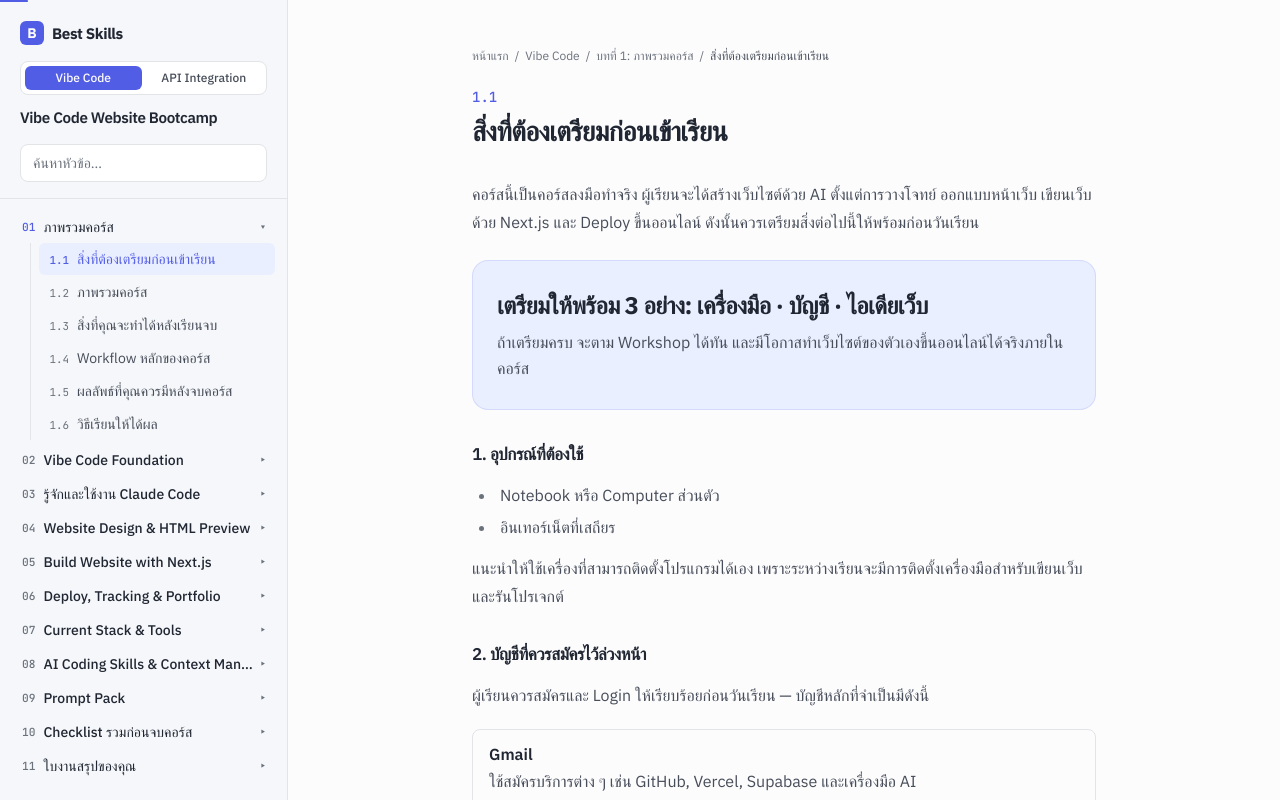
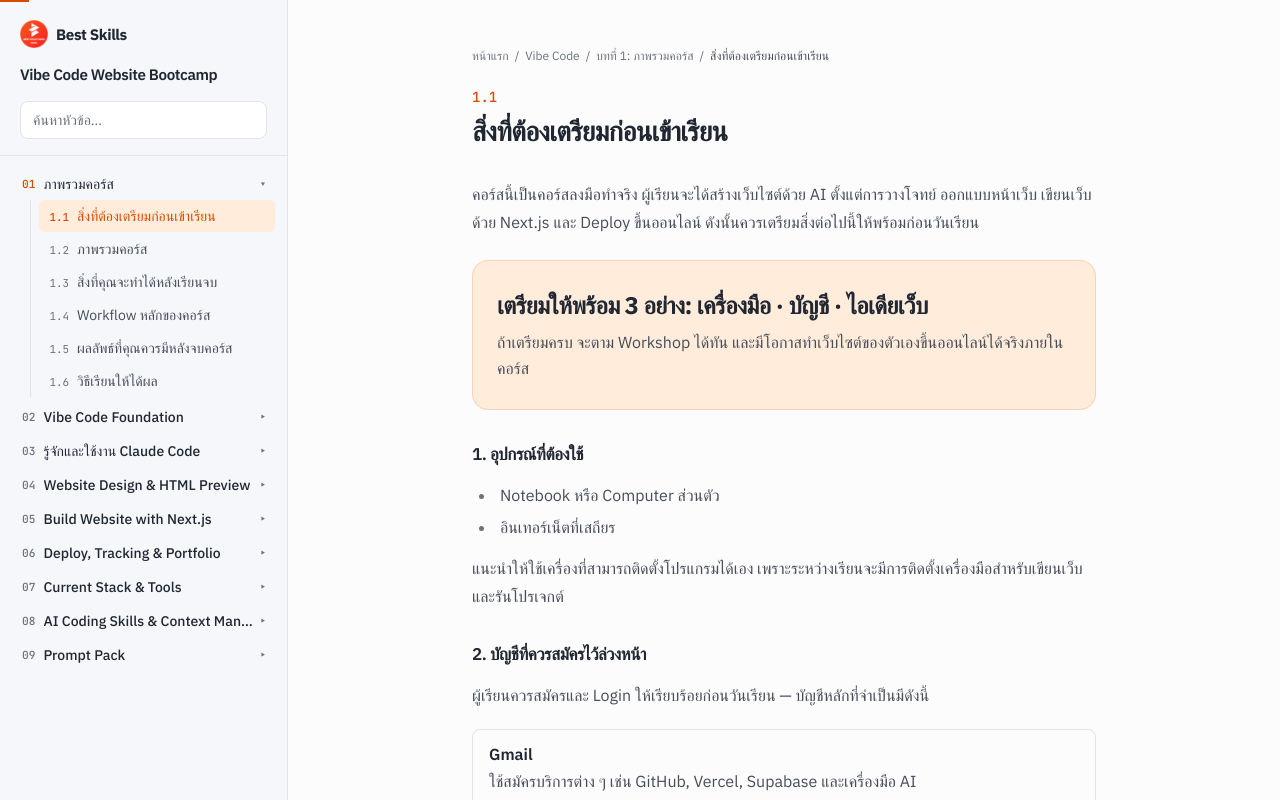
Before and after one commit to thanakitpw/instructional-media, a Next.js app: page /c/vibe-code/1/1 in a window 1280 px wide. Shown: the top 800 px of the page. Built offline with nearby package versions, Linux system fonts and the light colour scheme; a web font is replaced by a local one.

Commit message:
feat(ui): orange theme + Best Skills logo/favicon; remove course switcher, redirect / to vibe-code, drop vibe-code lessons 10-11

```diff
--- a/app/c/[course]/layout.tsx
+++ b/app/c/[course]/layout.tsx
@@ -1,5 +1,5 @@
 import { notFound } from 'next/navigation'
-import { getCourse, courses } from '@/lib/course'
+import { getCourse } from '@/lib/course'
 import { courseNav, flatSections } from '@/lib/course/nav'
 import Sidebar from '@/components/Sidebar'
 import CourseProgress from '@/components/CourseProgress'
@@ -17,7 +17,6 @@
 
   const nav = courseNav(course)
   const hrefs = flatSections(course).map((f) => f.href)
-  const switcher = courses.map((c) => ({ slug: c.slug, subject: c.subject }))
 
   return (
     <>
@@ -26,7 +25,6 @@
         nav={nav}
         courseSlug={course.slug}
         courseTitle={course.title}
-        courses={switcher}
       />
       <div className="lg:pl-72">
         <main className="mx-auto max-w-[44rem] px-6 py-12 lg:px-10">
--- a/app/c/[course]/page.tsx
+++ b/app/c/[course]/page.tsx
@@ -22,12 +22,6 @@
   return (
     <div className="page-enter">
       <header className="mb-12 border-b border-border pb-8">
-        <Link
-          href="/"
-          className="mb-4 inline-block text-xs text-muted transition hover:text-accent"
-        >
-          ← คอร์สทั้งหมด
-        </Link>
         <h1 className="text-3xl font-bold tracking-tight text-balance text-ink">
           {course.title}
         </h1>
--- a/app/globals.css
+++ b/app/globals.css
@@ -12,15 +12,15 @@
   --color-ink-soft: oklch(0.42 0.022 264);
   --color-muted: oklch(0.55 0.018 264);
 
-  --color-accent: oklch(0.55 0.205 274);
-  --color-accent-hover: oklch(0.49 0.215 274);
-  --color-accent-soft: oklch(0.955 0.028 274);
+  --color-accent: oklch(0.6 0.19 42);
+  --color-accent-hover: oklch(0.53 0.2 40);
+  --color-accent-soft: oklch(0.96 0.038 55);
   --color-accent-fg: oklch(0.99 0 0);
 
   --color-code-bg: oklch(0.205 0.014 264);
 
-  --color-note: oklch(0.55 0.205 274);
-  --color-note-soft: oklch(0.965 0.022 274);
+  --color-note: oklch(0.6 0.19 42);
+  --color-note-soft: oklch(0.965 0.032 55);
   --color-warning: oklch(0.62 0.16 64);
   --color-warning-soft: oklch(0.965 0.03 80);
   --color-key: oklch(0.55 0.12 168);
--- a/app/page.tsx
+++ b/app/page.tsx
@@ -1,50 +1,6 @@
-import Link from 'next/link'
-import { courses } from '@/lib/course'
-import { courseNav } from '@/lib/course/nav'
-import Brand from '@/components/Brand'
+import { redirect } from 'next/navigation'
 
 export default function Home() {
-  return (
-    <div className="page-enter mx-auto max-w-2xl px-6 py-16 sm:py-24">
-      <Brand className="mb-10" />
-      <header className="mb-12">
-        <h1 className="text-3xl font-bold tracking-tight text-balance text-ink sm:text-4xl">
-          เลือกคอร์สที่จะเรียน
-        </h1>
-        <p className="mt-3 leading-relaxed text-ink-soft">
-          สื่อการสอน {courses.length} คอร์ส — แยกตามเรื่อง เลือกหัวข้อที่ต้องการเริ่มอ่านได้เลย
-        </p>
-      </header>
-
-      <div className="space-y-4">
-        {courses.map((course, i) => {
-          const nav = courseNav(course)
-          const total = nav.reduce((n, l) => n + l.sections.length, 0)
-          return (
-            <Link
-              key={course.slug}
-              href={`/c/${course.slug}`}
-              className="group block rounded-xl border border-border bg-elevated p-5 transition hover:border-accent hover:bg-accent-soft/40 sm:p-6"
-            >
-              <div className="flex items-baseline justify-between gap-4">
-                <span className="font-mono text-xs tabular-nums text-muted">
-                  เรื่องที่ {String(i + 1).padStart(2, '0')}
-                </span>
-                <span className="font-mono text-xs text-muted">
-                  {nav.length} บท · {total} หัวข้อ
-                </span>
-              </div>
-              <h2 className="mt-2 text-xl font-semibold tracking-tight text-ink transition group-hover:text-accent">
-                {course.title}
-              </h2>
-              <p className="mt-2 text-sm leading-relaxed text-ink-soft">
-                {course.description}
-              </p>
-              <p className="mt-4 text-sm font-medium text-accent">เริ่มเรียน →</p>
-            </Link>
-          )
-        })}
-      </div>
-    </div>
-  )
+  // เข้าเว็บแล้วพาไปคอร์ส Vibe Code โดยตรง
+  redirect('/c/vibe-code')
 }
--- a/components/Brand.tsx
+++ b/components/Brand.tsx
@@ -7,12 +7,8 @@
       aria-label="Best Skills — หน้าแรก"
       className={`group inline-flex items-center gap-2 ${className}`}
     >
-      <span
-        className="grid h-6 w-6 place-items-center rounded-md bg-accent text-sm font-bold text-accent-fg transition group-hover:bg-accent-hover"
-        aria-hidden="true"
-      >
-        B
-      </span>
+      {/* eslint-disable-next-line @next/next/no-img-element */}
+      <img src="/logo.png" alt="" className="h-7 w-7 flex-none" />
       <span className="text-[0.95rem] font-bold tracking-tight text-ink transition group-hover:text-accent">
         Best Skills
       </span>
--- a/components/Sidebar.tsx
+++ b/components/Sidebar.tsx
@@ -10,12 +10,10 @@
   nav,
   courseSlug,
   courseTitle,
-  courses,
 }: {
   nav: NavLesson[]
   courseSlug: string
   courseTitle: string
-  courses: { slug: string; subject: string }[]
 }) {
   const pathname = usePathname()
   const [query, setQuery] = useState('')
@@ -97,32 +95,6 @@
       >
         <div className="border-b border-border px-5 pb-4 pt-5 lg:pt-5">
           <Brand className="mb-4" />
-          {/* course switcher */}
-          <div
-            className="mb-3 flex gap-1 rounded-lg border border-border bg-elevated p-1"
-            role="tablist"
-            aria-label="เลือกคอร์ส"
-          >
-            {courses.map((c) => {
-              const active = c.slug === courseSlug
-              return (
-                <Link
-                  key={c.slug}
-                  href={`/c/${c.slug}`}
-                  onClick={() => setOpen(false)}
-                  aria-current={active ? 'page' : undefined}
-                  className={`flex-1 rounded-md px-2 py-1 text-center text-xs font-medium transition ${
-                    active
-                      ? 'bg-accent text-accent-fg'
-                      : 'text-ink-soft hover:bg-bg'
-                  }`}
-                >
-                  {c.subject}
-                </Link>
-              )
-            })}
-          </div>
-
           <Link
             href={`/c/${courseSlug}`}
             onClick={() => setOpen(false)}
--- a/lib/course/vibe-code.ts
+++ b/lib/course/vibe-code.ts
@@ -8,8 +8,6 @@
 import lesson06 from './vibe-code/lesson-06'
 import lesson07 from './vibe-code/lesson-07'
 import lesson08 from './vibe-code/lesson-08'
-import lesson09 from './vibe-code/lesson-09'
-import lesson10 from './vibe-code/lesson-10'
 
 export const vibeCode: Course = {
   slug: 'vibe-code',
@@ -27,7 +25,5 @@
     lesson06,
     lesson07,
     lesson08,
-    lesson09,
-    lesson10,
   ],
 }
```
Also changed, not shown: app/icon.png (added), public/logo.png (added).
